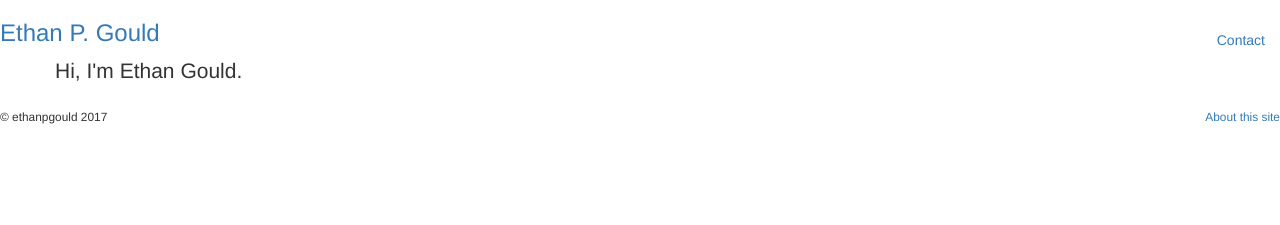
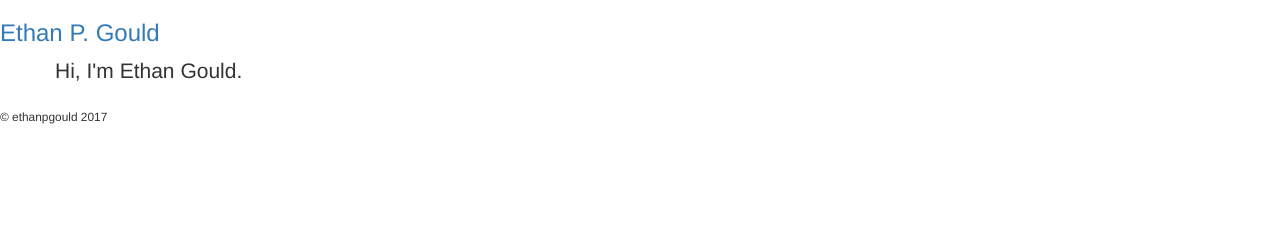
Before and after one commit to ethanpgould/ethanpgould.github.io, a Jekyll site: the page built from index.html, in a window 1280 px wide. Shown: the top 225 px of the page. Built offline with Jekyll 4.4.1, drawn with Linux system fonts in a browser that asks for light colours.

Commit message:
comment out

```diff
--- a/_layouts/default.html
+++ b/_layouts/default.html
@@ -28,7 +28,7 @@
       		<!-- <li class="{{ page.cv }}"><a href="/cv" title="CV">CV</a></li> -->
       		<!-- <li class="{{ page.projects }}"><a href="/projects" title="Projects">Projects</a></li> -->
       		<!-- <li class="{{ page.notes }}"><a href="/notes" title="Notes">Notes</a></li> -->
-      		<li class="{{ page.contact }}"><a href="/contact" title="Contact">Contact</a></li>
+      		<!-- <li class="{{ page.contact }}"><a href="/contact" title="Contact">Contact</a></li> -->
       	</ul>
       	<h3 class="text-muted"><a href="/">Ethan P. Gould</a></h3>
       </div> <!-- /header -->
@@ -45,7 +45,7 @@
     	<p><small>&copy; ethanpgould 2017</small></p>
     	</div>
     	<div class="col-sm-4">
-    	<p class="pull-right"><small><a href="/about" title="About this site">About this site</a></small></p>
+    	<!-- <p class="pull-right"><small><a href="/about" title="About this site">About this site</a></small></p> -->
     	</div>
     	</div>
     </div> <!-- /footer -->
```
